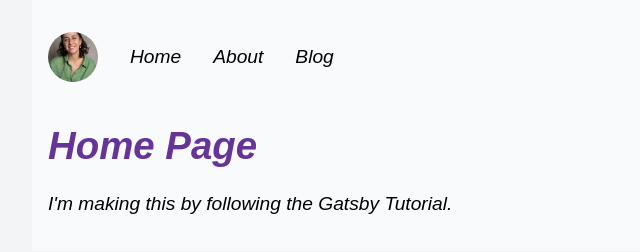
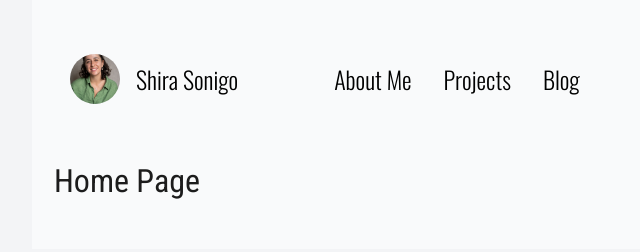
Before and after one commit to shirasonigo1/shirasonigo.com, a Gatsby site: page / in a window 1280 px wide. Shown: the whole page, without its empty margins (0-640 px from the left). Built offline with nearby package versions, Linux system fonts and the light colour scheme; Gatsby itself is replaced by a stand-in of ours.

Commit message:
Navbar design and font

```diff
--- a/src/components/Header.js
+++ b/src/components/Header.js
@@ -1,21 +1,31 @@
 // Header.js
 import React from 'react';
 import { StaticImage } from "gatsby-plugin-image";
-import {profileImage, headerbox} from './layout.module.css'
+import {headerbox, navLinkText} from './layout.module.css'
+import { Link } from 'gatsby';
 
-const Header = ({ }) => {
+const Header = () => {
   return (
     <header>
         <div className={headerbox}>
+        <Link to="/" >
       <StaticImage
         src="../images/about.JPG"
         alt="Profile picture"
-        className={profileImage}
+        className="profileImage"
         width={50}
         height={50}
         imgStyle={{ borderRadius: '50%' }}
       />
+          </Link>
+      <span>
+
+       <Link to="/" className={navLinkText}  >
+                Shira Sonigo
+              </Link>
+              </span>
       </div>
+
     </header>
   );
 };
--- a/src/components/layout.js
+++ b/src/components/layout.js
@@ -7,8 +7,9 @@ import {
   navLinks,
   navLinkItem,
   navLinkText,
-  siteTitle,
-  headerNav
+  headerNav,
+  pagebody,
+  navLinkTextactive
 } from './layout.module.css'
 
 const Layout = ({ pageTitle, children }) => {
@@ -29,17 +30,17 @@ const Layout = ({ pageTitle, children }) => {
         <nav>
           <ul className={navLinks}>
             <li className={navLinkItem}>
-              <Link to="/" className={navLinkText}>
-                Home
+              <Link to="/about" className={navLinkText}  activeClassName={navLinkTextactive}>
+                About Me
               </Link>
             </li>
             <li className={navLinkItem}>
-              <Link to="/about" className={navLinkText}>
-                About
+              <Link to="/projects" className={navLinkText}  activeClassName={navLinkTextactive}>
+                Projects
               </Link>
             </li>
             <li className={navLinkItem}>
-              <Link to="/blog" className={navLinkText}>
+              <Link to="/blog" className={navLinkText}  activeClassName={navLinkTextactive}>
                 Blog
               </Link>
             </li>
@@ -48,7 +49,7 @@ const Layout = ({ pageTitle, children }) => {
       </div>
       <main>
         <h1 className={heading}>{pageTitle}</h1>
-        {children}
+      <div className={pagebody}> {children}</div>
       </main>
     </div>
   )
--- a/src/components/layout.module.css
+++ b/src/components/layout.module.css
@@ -1,9 +1,19 @@
+@import url('https://fonts.googleapis.com/css2?family=Oswald:wght@200..700&display=swap');
+@import url('https://fonts.googleapis.com/css2?family=Oswald:wght@200..700&family=Roboto+Condensed:ital,wght@0,100..900;1,100..900&display=swap');
+
 .container {
     margin-left: 32px;
     margin-right: 32px;
     background-color: #f9fafb;
-    padding: 16px;
-    font-family: sans-serif;
+    padding: 22px;
+    font-family: 'oswald', sans-serif;
+    font-size: 16px;
+    font-style: normal;
+    font-weight: normal;
+    letter-spacing: normal;
+    line-height: 1.5;
+    text-transform: none;
+    color: #1C1C1C;
 }
 
 @media screen and (max-width: 1024px) {
@@ -30,14 +40,18 @@
   }
 }
   .heading {
-    color: rebeccapurple;
+    font-family: 'Roboto Condensed', sans-serif;
+    font-weight: 400;
   }
   /* New class for header and nav container */
 .headerNav {
   display: inline-flex;
   justify-content: space-between;
   align-items: center;
-  padding: 1rem 0;
+  padding: 1rem;
+  font-weight: 300;
+  font-size: 1.5rem;
+  gap: 6rem;
 }
 
 .navLinks {
@@ -46,9 +60,16 @@
   padding-left: 0;
   margin: 0;
 }
+
 /* * {
   border: 2px solid #1a1a1a;
 } */
+
+.pagebody
+{
+  font-family: 'Roboto Condensed', sans-serif;
+  font-weight: 400;
+}
 
 .navLinkItem {
   padding-right: 2rem;
@@ -60,7 +81,16 @@
 
 .navLinkText {
   color: black;
-  text-decoration: none;
+  text-decoration: none; /* Remove default underline */
+  padding: 0; /* Remove any padding that could extend the clickable area */
+}
+
+.navLinkText:hover {
+  border-bottom: 1.5px solid black; /* Underline only the text content on hover */
+}
+
+.navLinkTextactive {
+  border-bottom: 1.5px solid black; /* Underline for active link */
 }
 
 .site-title {
@@ -72,9 +102,13 @@
 
 body {
   margin: auto;
-  font: italic 1.2rem "Fira Sans", serif;
   background-color:#f3f4f6 ;
 }
 .headerbox {
- width: 82px;
+  width: 100%;
+ display: inline-flex;
+ justify-content: space-between;
+ align-items: center;
+ padding: 1rem 0;
+ gap: 1rem;
 }
--- a/src/pages/index.js
+++ b/src/pages/index.js
@@ -7,7 +7,7 @@ import Seo from '../components/seo'
 const IndexPage = () => {
   return (
     <Layout pageTitle="Home Page">
-      <p>I'm making this by following the Gatsby Tutorial.</p>
+      {/* <p>I'm making this by following the Gatsby Tutorial.</p> */}
     </Layout>
   )
 }
```
